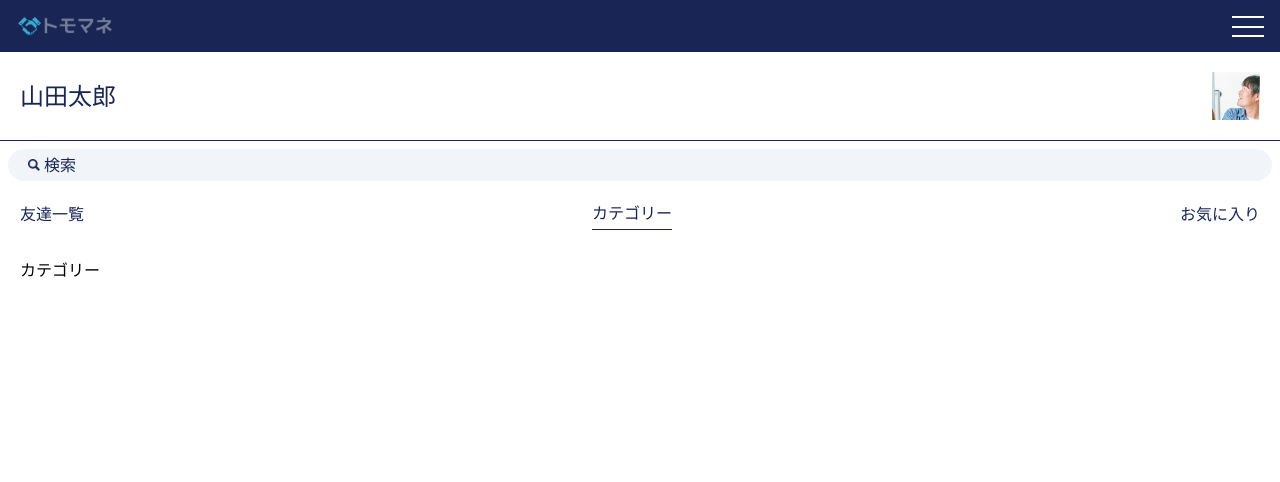
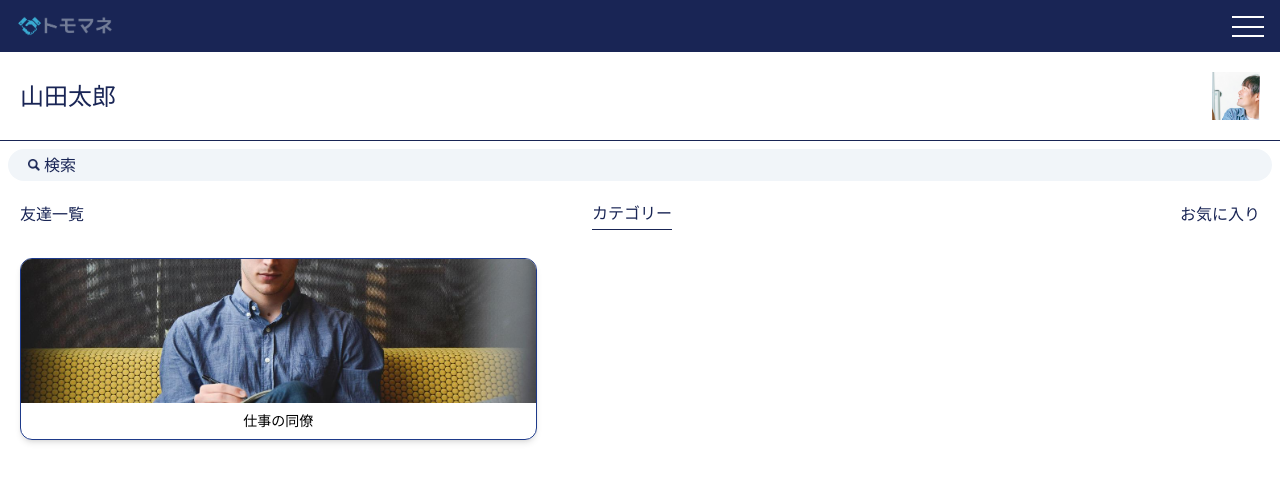
Before and after one commit to nikawa2161/tomomane, a React (Create React App) app: page / in a window 1280 px wide. Both pictures are taken after a click on the button "カテゴリー". Shown: the top 482 px of the page. Built offline with nearby package versions, Linux system fonts and the light colour scheme.

Commit message:
テストデザイン作成

```diff
--- a/src/views/pages/home/CategoryHome.tsx
+++ b/src/views/pages/home/CategoryHome.tsx
@@ -1,5 +1,21 @@
 import { FC } from 'react'
 
 export const CategoryHome: FC = () => {
-  return <p>カテゴリー</p>
+  return (
+    <>
+      <div className="flex flex-wrap justify-between ">
+        {/* カード */}
+        <div className="w-5/12 rounded-xl truncate shadow-md border border-solid border-blue-900  ">
+          <a href="/">
+            <img
+              src={`${process.env.PUBLIC_URL}/images/sample/category1.jpg`}
+              alt="カテゴリー画像"
+              className="h-36 object-cover w-full"
+            />
+            <p className="py-2 text-center text-sm">仕事の同僚</p>
+          </a>
+        </div>
+      </div>
+    </>
+  )
 }
```
